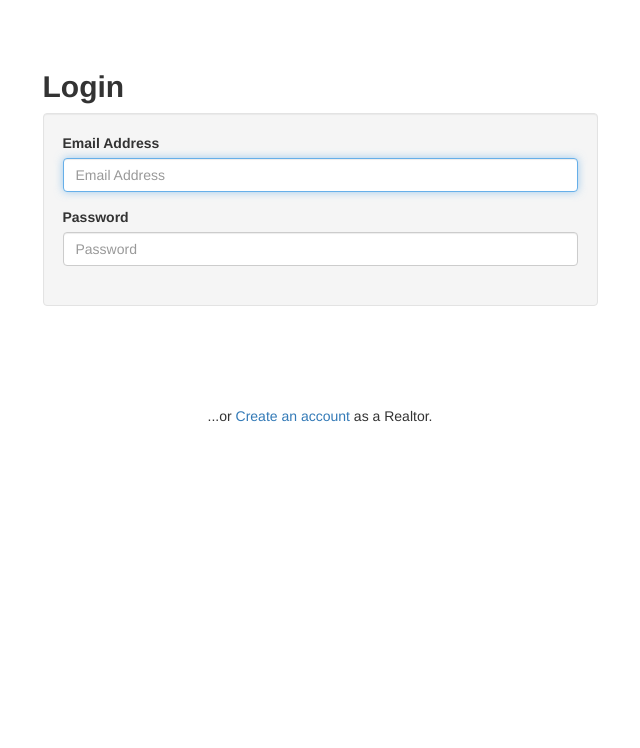
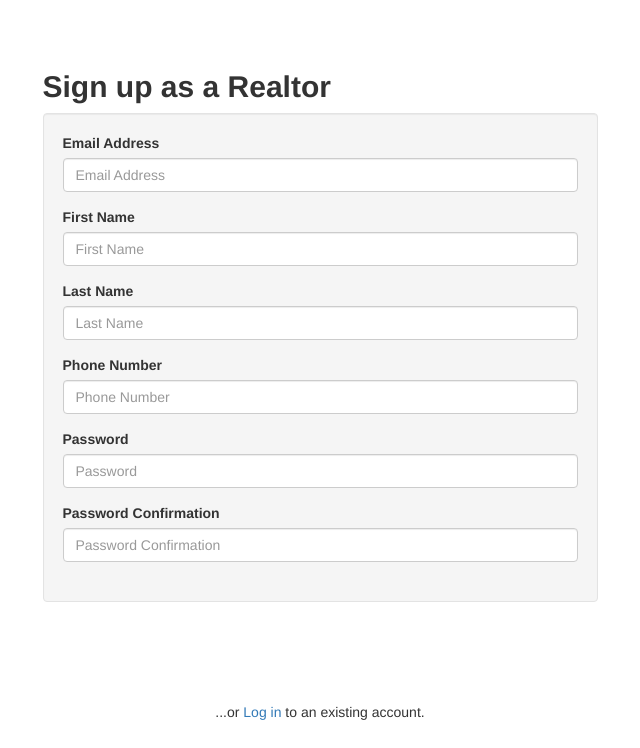
Before and after one commit to pdxcapstone/RealEstate, a Django app: page /login/ in a window 1280 px wide. Shown: the part 52-800 px from the top of the page, without its empty margins (320-960 px from the left). Run offline with Django 3.2, Linux system fonts and the light colour scheme; some libraries are stand-ins or nearby versions.

Commit message:
Landing page now shows registration form

```diff
--- a/RealEstate/apps/core/views.py
+++ b/RealEstate/apps/core/views.py
@@ -2,10 +2,9 @@ import json
 import time
 
 from django.conf import settings
-from django.contrib.auth import authenticate, login as _login
+from django.contrib.auth import authenticate, login
 from django.contrib.auth.decorators import login_required
 from django.contrib.auth.forms import AuthenticationForm
-from django.contrib.auth.views import login as auth_login
 from django.core.exceptions import PermissionDenied
 from django.core.urlresolvers import reverse
 from django.db import transaction
@@ -31,21 +30,16 @@ from RealEstate.apps.pending.forms import InviteHomebuyerForm
 LOGIN_DELAY = 1.5   # Seconds
 
 
-def login(request, *args, **kwargs):
-    """
-    If the user is already logged in and they navigate to the login URL,
-    just redirect them home. Otherwise just delegate to the default
-    Django login view.
-    """
-    if request.user.is_authenticated():
-        return redirect('home')
-    return auth_login(request, *args, **kwargs)
-
-
 @sensitive_post_parameters()
 @csrf_protect
 @never_cache
 def async_login_handler(request, *args, **kwargs):
+    """
+    Login requests are handled asynchronously from the modal login window.
+    These should always be AJAX POST requests.  The login delay is a crude
+    method to reduce login attempt spam.  If the login attempt is successful,
+    the redirect location is returned (currently just the home page).
+    """
     if not (request.is_ajax() and request.method == 'POST'):
         return HttpResponseBadRequest("Invalid request")
 
@@ -53,12 +47,63 @@ def async_login_handler(request, *args, **kwargs):
     response = {'success': False}
     form = AuthenticationForm(data=request.POST)
     if form.is_valid():
-        _login(request, form.get_user())
+        login(request, form.get_user())
         response = {
             'location': reverse(settings.LOGIN_REDIRECT_URL),
             'success': True,
         }
     return HttpResponse(json.dumps(response), content_type="application/json")
+
+
+class LoginView(View):
+    """
+    This form is the landing page used to sign up realtors.
+    """
+    template_name = 'registration/login.html'
+
+    def dispatch(self, request, *args, **kwargs):
+        """
+        Redirect to home page if already logged in.
+        """
+        if request.user.is_authenticated():
+            return redirect('home')
+        return super(LoginView, self).dispatch(request, *args, **kwargs)
+
+    def get(self, request, *args, **kwargs):
+        """
+        Renders the signup form for registering a realtor.
+        """
+        context = {
+            'signup_form': RealtorSignupForm()
+        }
+        return render(request, self.template_name, context)
+
+    def post(self, request, *args, **kwargs):
+        """
+        Handles the creation of User/Realtor instances when signing up a new
+        realtor. If the form is not valid, re-render it with errors
+        so the user can correct them. If valid, create the User/Realtor.
+        """
+        signup_form = RealtorSignupForm(request.POST)
+        if signup_form.is_valid():
+            cleaned_data = signup_form.cleaned_data
+            email = cleaned_data['email']
+            password = cleaned_data['password']
+            with transaction.atomic():
+                user = User.objects.create_user(
+                    email=email,
+                    password=password,
+                    first_name=cleaned_data['first_name'],
+                    last_name=cleaned_data['last_name'],
+                    phone=cleaned_data['phone'])
+                Realtor.objects.create(user=user)
+            user = authenticate(email=email, password=password)
+            login(request, user)
+            return redirect('home')
+        context = {
+            'signup_form': signup_form
+        }
+        return render(request, self.template_name, context)
 
 
 class BaseView(View):
@@ -324,55 +369,6 @@ class EvalView(BaseView):
                             content_type="application/json")
 
 
-class RealtorSignupView(View):
-    """
-    This form is used to register realtors.
-    """
-    template_name = 'core/realtorSignup.html'
-
-    def dispatch(self, request, *args, **kwargs):
-        if request.user.is_authenticated():
-            return redirect('home')
-        return super(
-            RealtorSignupView, self).dispatch(request, *args, **kwargs)
-
-    def get(self, request, *args, **kwargs):
-        """
-        Renders the signup form for registering a realtor.
-        """
-        context = {
-            'signup_form': RealtorSignupForm()
-        }
-        return render(request, self.template_name, context)
-
-    def post(self, request, *args, **kwargs):
-        """
-        Handles the creation of User/Realtor instances when signing up a new
-        realtor. If the form is not valid, re-render it with errors
-        so the user can correct them. If valid, create the User/Realtor.
-        """
-        signup_form = RealtorSignupForm(request.POST)
-        if signup_form.is_valid():
-            cleaned_data = signup_form.cleaned_data
-            email = cleaned_data['email']
-            password = cleaned_data['password']
-            with transaction.atomic():
-                user = User.objects.create_user(
-                    email=email,
-                    password=password,
-                    first_name=cleaned_data['first_name'],
-                    last_name=cleaned_data['last_name'],
-                    phone=cleaned_data['phone'])
-                Realtor.objects.create(user=user)
-            user = authenticate(email=email, password=password)
-            _login(request, user)
-            return redirect('home')
-        context = {
-            'signup_form': signup_form
-        }
-        return render(request, self.template_name, context)
-
-
 class ReportView(BaseView):
     """
     This view will take into account the category weights and scores for each
--- a/RealEstate/templates/registration/login.html
+++ b/RealEstate/templates/registration/login.html
@@ -1,24 +1,30 @@
 {% extends "core/base.html" %}
 {% load bootstrap3 %}
+
+{% block title %}
+  Login
+{% endblock %}
 
 {% block body %}
   <div class="row">
     <div class="col-sm-3"></div>
     <div class="col-sm-6">
-      <h2 style="margin-top:50px"><strong> Login </strong> </h2>
       {% bootstrap_messages %}
-      <div style="margin: 10px 0" class="well" >
-        <form style="margin-bottom:20px" action="{% url 'auth_login' %}" role="form" method="post">
+      <h2 style="margin-top:50px">
+        <strong>Sign up as a Realtor</strong>
+      </h2>
+      <div style="margin: 10px 0" class="well">
+        <form style="margin-bottom:20px" action="" role="form" method="post">
           {% csrf_token %}
-          {% bootstrap_form form %}
+          {% bootstrap_form signup_form %}
           <div class="pull-right" style="margin-top: 40px">
-            {% buttons submit='Log in' %}{% endbuttons %}
+            {% buttons submit='Register' %}{% endbuttons %}
           </div>
         </form>
       </div>
       <div style="margin-top:100px; text-align: center;">
-          ...or <a href="{% url 'realtor-signup' %}">Create an account</a>
-          as a Realtor.
+          ...or <a href="#" data-toggle="modal" data-target="#modal-login">Log in</a>
+          to an existing account.
       </div>
     </div>
     <div class="col-sm-3"></div>
--- a/RealEstate/urls.py
+++ b/RealEstate/urls.py
@@ -23,7 +23,7 @@ urlpatterns = [
     url(r'^admin/', include(admin.site.urls)),
     url(r'^api/', include('RealEstate.apps.api.urls')),
 
-    url(r'^login/$', CoreViews.login, name='auth_login'),
+    url(r'^login/$', CoreViews.LoginView.as_view(), name='auth_login'),
     url(r'^login-handler/$', CoreViews.async_login_handler, name='login_handler'),
     url(r'^logout/$',
         'django.contrib.auth.views.logout_then_login', name='auth_logout'),
@@ -35,8 +35,6 @@ urlpatterns = [
     url(r'^homebuyer-signup/(?P<registration_token>[0-9a-f]{64})/$',
         PendingViews.HomebuyerSignupView.as_view(), name='homebuyer-signup'),
 
-    url(r'^realtor-signup/$',
-        CoreViews.RealtorSignupView.as_view(), name='realtor-signup'),
     url(r'^eval/(?P<house_id>[\d]+)/$',
         CoreViews.EvalView.as_view(), name='eval'),
     url(r'^report/(?P<couple_id>[\d]+)/$',
```
Also changed, not shown: RealEstate/apps/core/templates/core/realtorSignup.html (deleted, +0 -28 lines).
